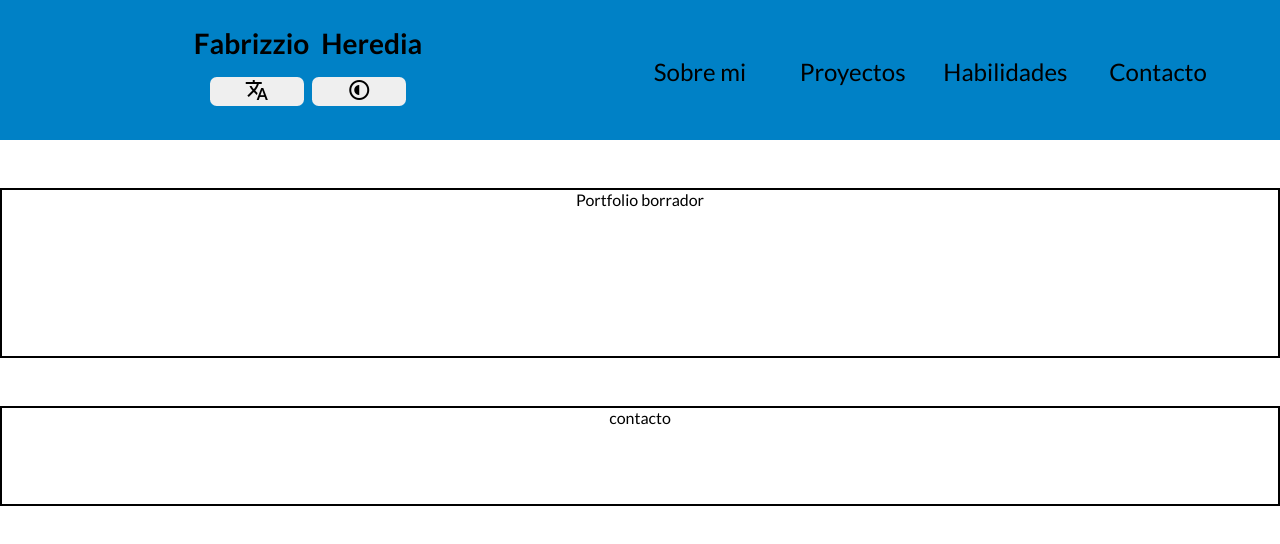
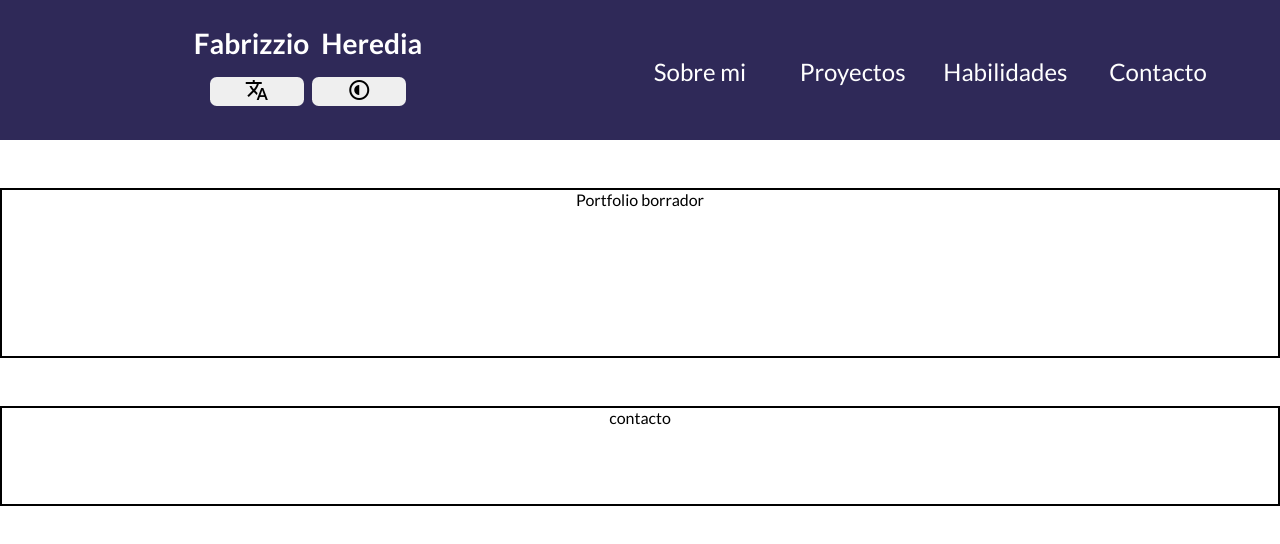
Before and after one commit to fabryfh/Portfolio-Fabrizzio-Heredia, a React (Vite) app: page /#/ in a window 1280 px wide. Shown: the top 544 px of the page. Built offline with nearby package versions, Linux system fonts and the light colour scheme.

Commit message:
Color var 2

```diff
--- a/src/App.css
+++ b/src/App.css
@@ -1,10 +1,10 @@
 
   /**/
   :root{
-    --color-font-primary: rgb(0, 0, 0);
-    --color-font-secunday-dark: rgb(255, 255, 255);
+    --color-font-primary: rgb(255, 255, 255);
+    --color-font-secunday-dark: rgb(127, 165, 254);
 
-    --color-primary: rgb(0, 129, 198);
+    --color-primary: rgba(47,41,88,1);
     --color-secundary: rgb(255, 255, 255);
 
     --color-card-primary: rgba(184,222,255,1);
@@ -16,10 +16,10 @@
 }
 .dark{
     --color-font-primary: rgb(255, 255, 255);
-    --color-font-secunday-dark: rgb(168, 168, 168);
+    --color-font-secunday-dark: rgb(161, 166, 181);
 
-    --color-primary: rgba(47,41,88,1);
-    --color-secundary:  rgba(83,56,143,1);
+    --color-primary: rgb(0, 0, 0);
+    --color-secundary:  rgb(161, 166, 181);
 
     --color-card-primary: rgba(88,54,179,1);
     --color-card-secundary:  rgba(54,42,132,1);
@@ -28,3 +28,7 @@
 
 
 }
+
+body{
+    background-color: var(--color-secundary);
+}
```
